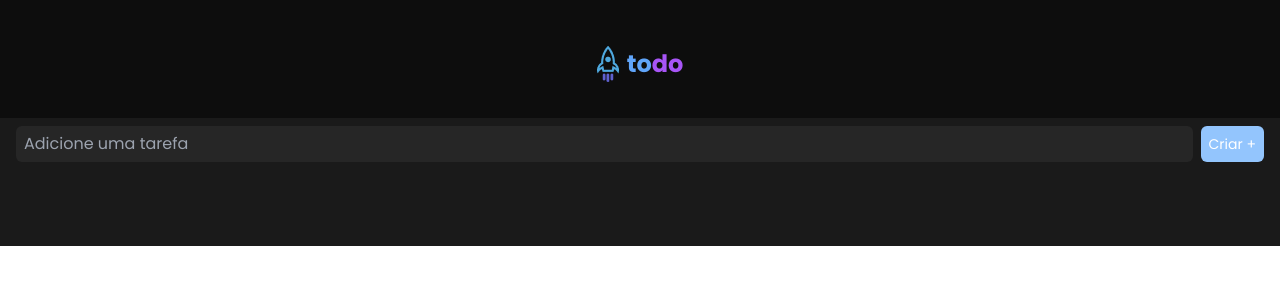
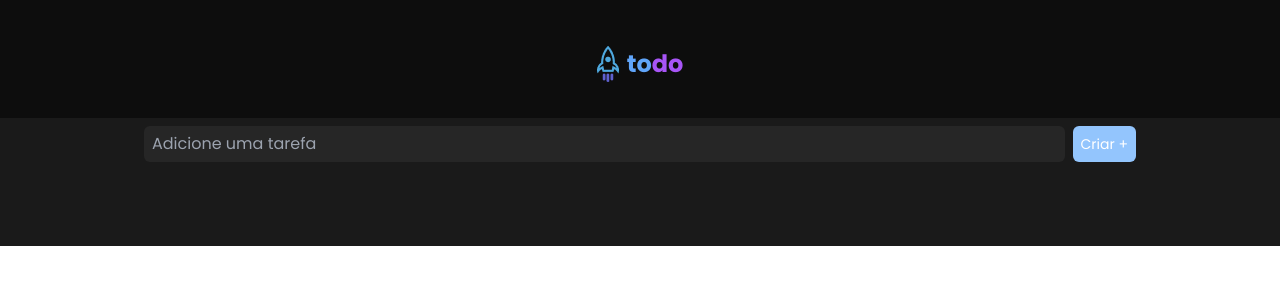
Before and after one commit to ThiagooAndrade/todo, a React (Vite) app in the folder client/: page / in a window 1280 px wide. Shown: the top 300 px of the page. Built offline with nearby package versions, Linux system fonts and the light colour scheme.

Commit message:
add: darkInputPlaceholder

```diff
--- a/client/tailwind.config.js
+++ b/client/tailwind.config.js
@@ -10,6 +10,7 @@ export default {
         "darkHeader": "#0D0D0D",
         "darkContent": "#1A1A1A",
         "darkInput": "#262626",
+        "darkInputPlaceholder": "#808080"
       },
       fontFamily: {
         "sans": ["Poppins", "sans-serif"],
@@ -19,8 +20,7 @@ export default {
         screens: {
           sm: '640px',
           md: '768px',
-          lg: '1024px',
-          xl: '1280px',
+          lg: '1024px'
         }
       }
     },
```
